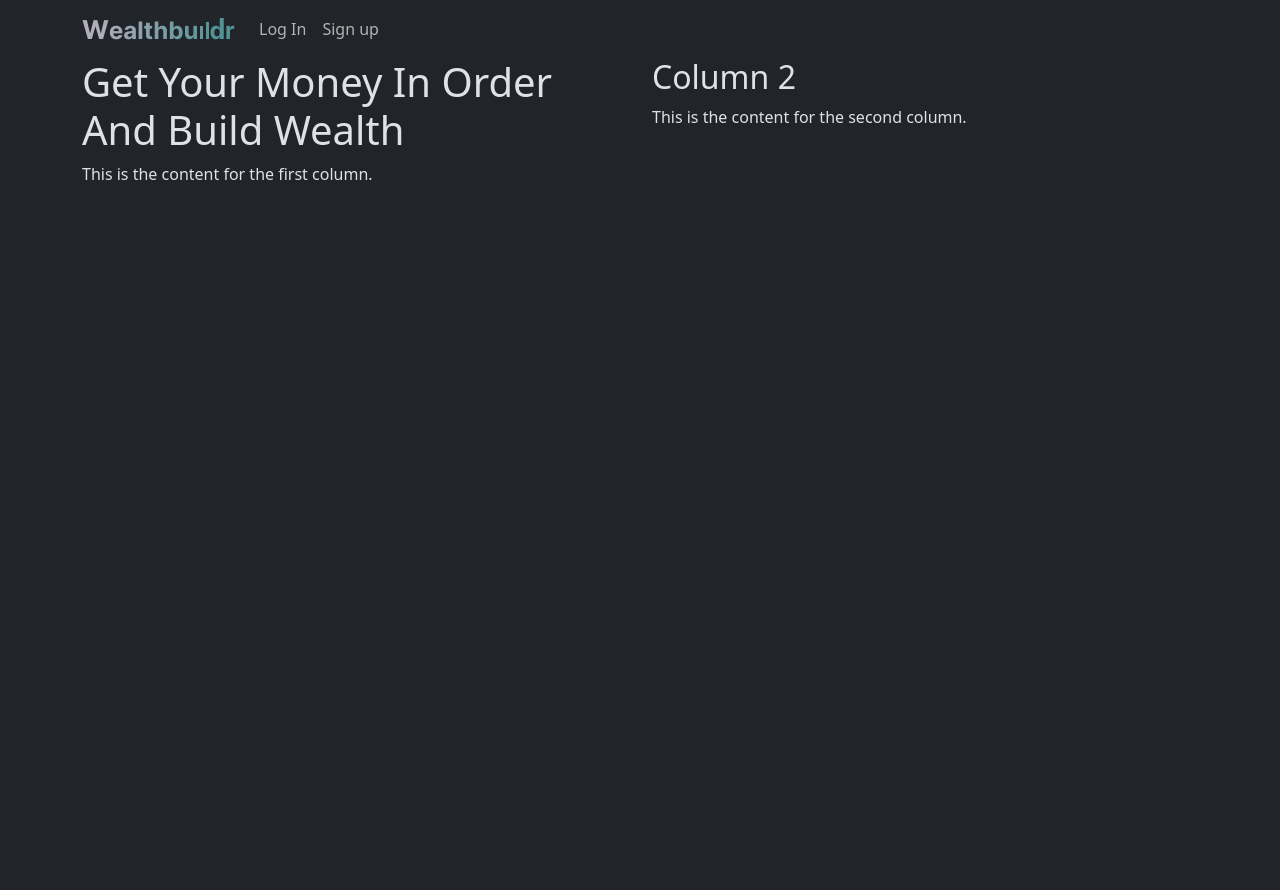
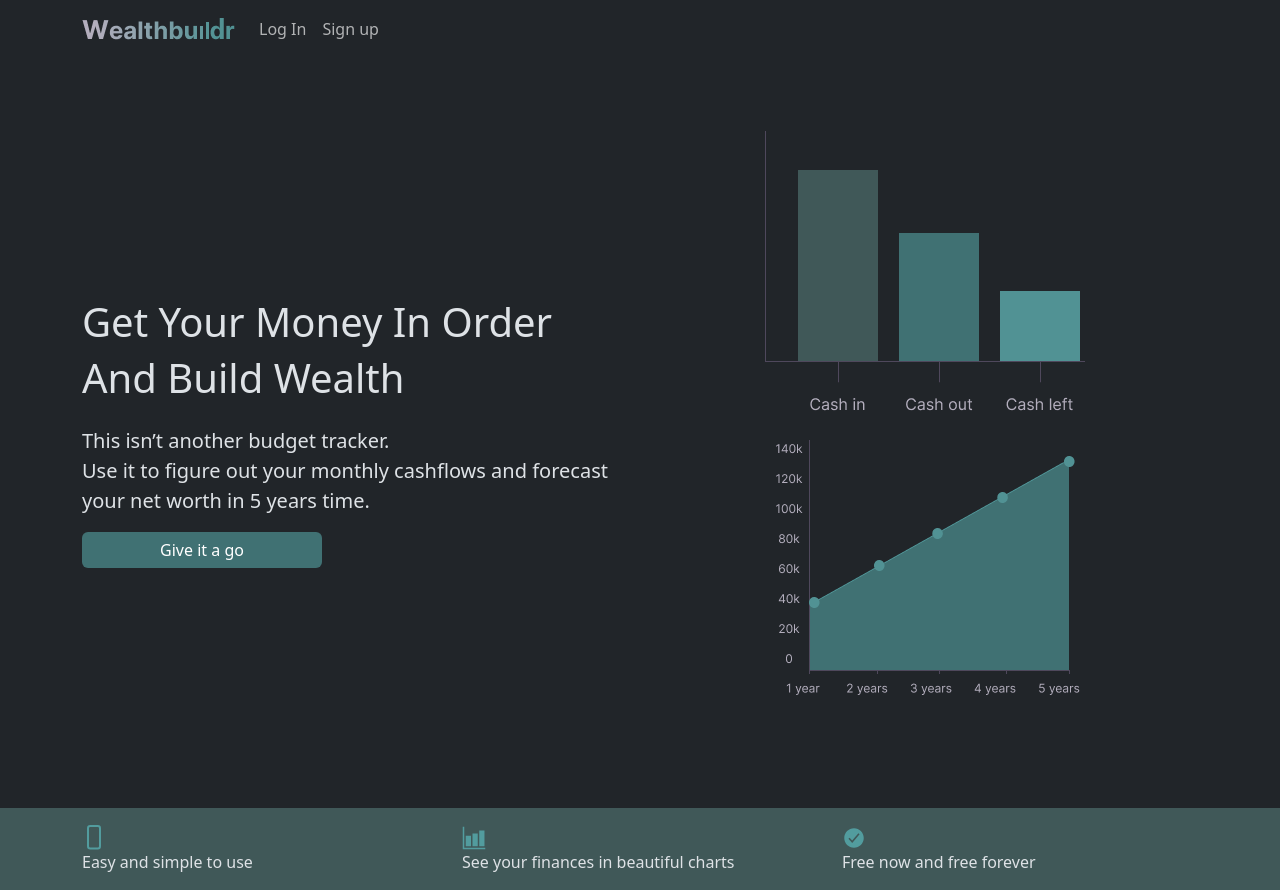
Before and after one commit to absurdity9/capstone, a Django app: page / in a window 1280 px wide. Before the commit the page ends 180 px from the top, so only its background shows below. Run offline with Django 4.2, Linux system fonts and the light colour scheme; some libraries are stand-ins or nearby versions.

Commit message:
+index page updated with landing content

```diff
--- a/cashnomics/static/cashnomics/styles.css
+++ b/cashnomics/static/cashnomics/styles.css
@@ -29,3 +29,7 @@
 .flexGrow{
   flex-grow:1;
 }
+
+.hero-col{
+  background-color: #1B1821;
+}
--- a/cashnomics/templates/cashnomics/index.html
+++ b/cashnomics/templates/cashnomics/index.html
@@ -1,19 +1,63 @@
 {% extends "base.html" %}
 {% load static %}
 {% block body %}
-
+<style>
+  .btn-primary{
+    background-color: #407173;
+    border-width:0px;
+  }
+  .p2{
+    font-weight: 300;
+    font-size: 1.25rem;
+    margin-bottom: 0;
+  }
+  .footer {
+    background-color: #405858;
+    display: flex;
+    align-items: center;
+    padding-top:16px;
+  }
+  .hero-row{
+    height: 750px;
+  }
+</style>
 <div class="container">
-  <div class="row">
-    <div class="col-md-6">
-      <h1>Get Your Money In Order And Build Wealth</h1>
-      <p>This is the content for the first column.</p>
+  <div class="row hero-row">
+    <div class="col-md-6 d-flex flex-column justify-content-center">
+        <h1>Get Your Money In Order </h1>
+        <h1>And Build Wealth</h1>
+        <div class="mt-3 mb-3">
+          <p class="p2">This isn’t another budget tracker. </p>
+          <p class="p2">Use it to figure out your monthly cashflows and forecast your net worth in 5 years time.</p>
+        </div>
+        <a href="{% url 'intro' %}" style="color: white; text-decoration: none;"><button type="button" class="btn btn-primary" id="goBtn" style="width:240px;">
+          Give it a go</button>  </a>
     </div>
-    <div class="col-md-6">
-      <h2>Column 2</h2>
-      <p>This is the content for the second column.</p>
+      <div class="col-md-6 d-flex align-items-center justify-content-center">
+        <img src="{% static 'hero-img.png' %}" alt="hero image" class="img-responsive">
+      </div>
     </div>
   </div>
  </div>
+</div>
+
+<footer class="footer">
+  <div class="container">
+    <div class="row">
+      <div class="col-md-4 align-items-center ">
+        <img src="{% static 'mobile.svg' %}"><p class="p">Easy and simple to use</p>
+      </div>
+
+      <div class="col-md-4">
+        <img src="{% static 'bar-chart-sharp.svg' %}"><p class="p">See your finances in beautiful charts</p>
+      </div>
+
+      <div class="col-md-4">
+        <img src="{% static 'checkmark-circle-sharp.svg' %}"><p class="p">Free now and free forever</p>
+      </div>
+    </div>
+  </div>
+</footer>
   <script src="https://cdn.jsdelivr.net/npm/chart.js@4.2.1/dist/chart.umd.min.js"></script>
   <script src="https://cdnjs.cloudflare.com/ajax/libs/bootstrap/5.3.0/js/bootstrap.bundle.min.js"></script>
   <script>
--- a/cashnomics/urls.py
+++ b/cashnomics/urls.py
@@ -12,4 +12,5 @@ urlpatterns = [
     path("add", views.add, name="add"),
     path("update/<int:financial_model_id>", views.update, name="update"),
     path('models/<int:financial_model_id>/', views.update_model_data, name='update_model_data'),
+    path('intro', views.intro, name='intro'),
 ]
--- a/cashnomics/views.py
+++ b/cashnomics/views.py
@@ -15,6 +15,10 @@ from django.http import HttpResponse
 
 def index(request):
     return render(request, "cashnomics/index.html", {
+    })
+
+def intro(request):
+    return render(request, "cashnomics/intro.html", {
     })
 
 def add(request):
```
Also changed, not shown: cashnomics/static/bar-chart-sharp.svg (added), cashnomics/static/checkmark-circle-sharp.svg (added), cashnomics/static/hero-img.png (added), cashnomics/static/mobile.svg (added).
